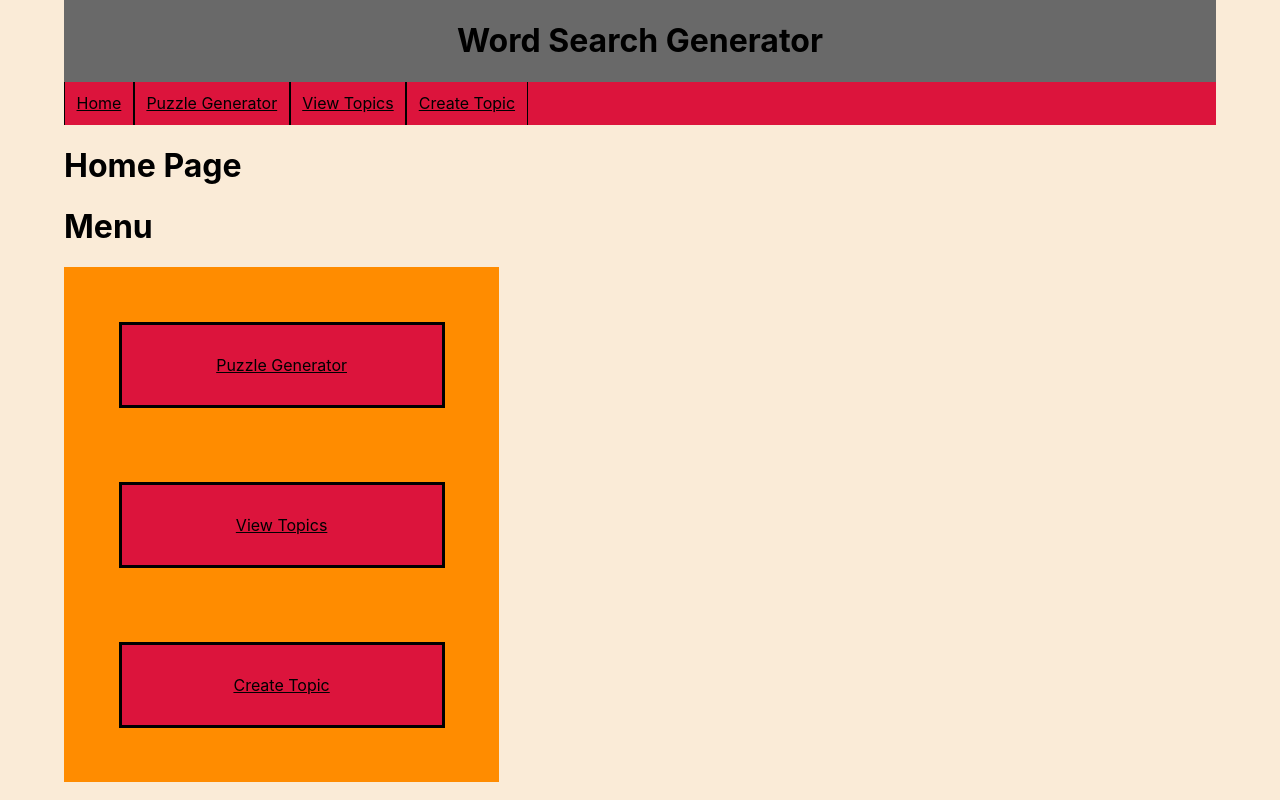
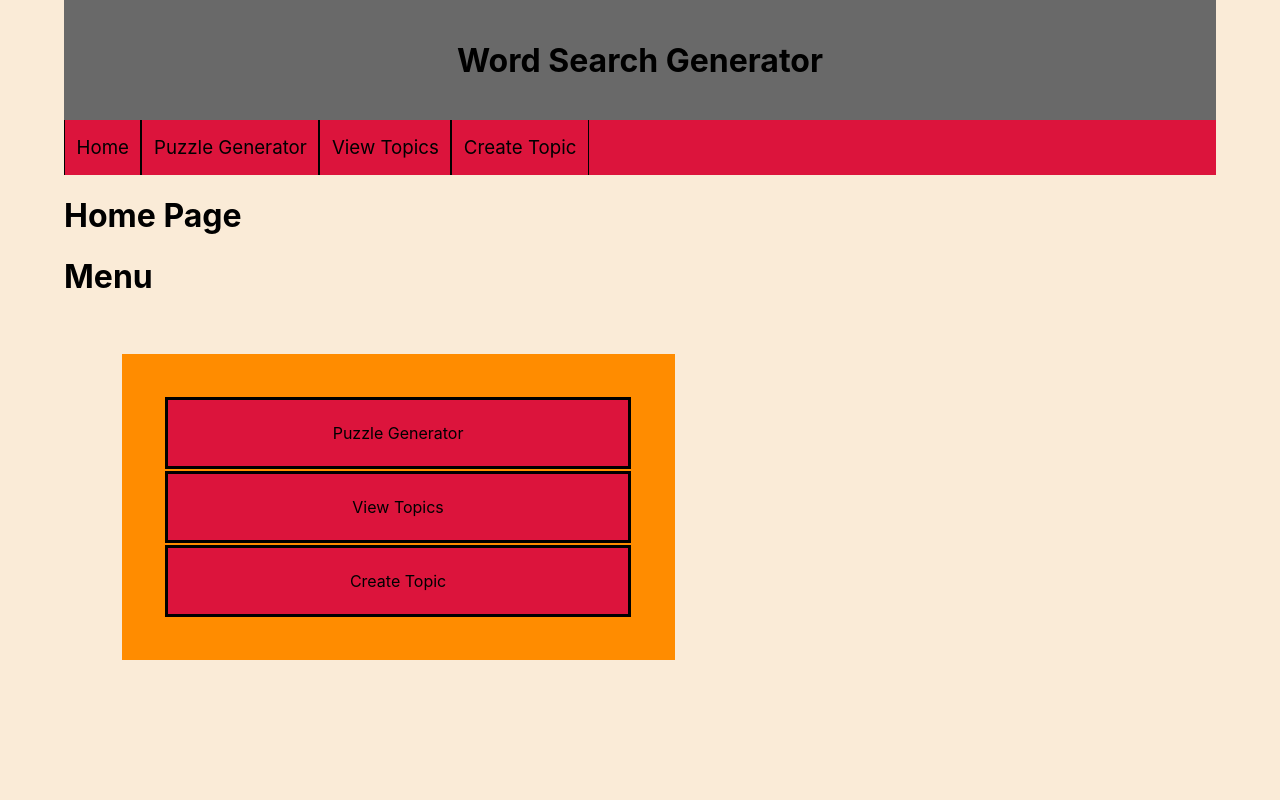
Before and after one commit to cporterbellarmine/SeniorCapstone2024, a React (Create React App) app in the folder working_version_capstone/: page / in a window 1280 px wide. Built offline with nearby package versions, Linux system fonts and the light colour scheme.

Commit message:
Main Menu Alterations

```diff
--- a/working_version_capstone/src/App.css
+++ b/working_version_capstone/src/App.css
@@ -1,9 +1,8 @@
 
 
 .App-container{
-    background-color:antiquewhite;
     padding-left: 5%;
     padding-right: 5%;
-    height: 100vh;
+    /* //height: 100lvh; */
     align-items: center;
 };
--- a/working_version_capstone/src/Components/ComponentStyling.js
+++ b/working_version_capstone/src/Components/ComponentStyling.js
@@ -2,44 +2,49 @@ import { Link } from 'react-router-dom';
 import styled from "styled-components";
 
 export const StyledMenuBarNav = styled.nav`
-    background: crimson;
     display: flex;
     justify-content: flex-start;
+    background: crimson;
 `;
 
 export const StyledMenuBarLink = styled(Link)`
+    padding: 1%;
+    display: inline-grid;
+    height: 4dvh;
+    background-color: crimson;
     border-left: solid;
     border-right: solid;
     border-width: thin;
+    align-content: center;
     color: black;
-    background-color: crimson;
-    padding: 1%;
-    display: inline-grid;
-    height: 2%;
-    &.active{
+    text-decoration: none;
+    &:hover{
         background-color: maroon;
+        color: white;
     }
 `;
 
 export const StyledButtonNav = styled.nav`
+    display: grid;
+    height: 100%;
+    grid-gap: 1dvh;
+    padding: 4%;
+    margin: 5%;
+    width: 40%;
     background-color: darkorange;
-    height: 50vh;
-    width: 40vh;
-    padding: 5%;
 `;
 
 export const StyledButtonLink = styled(Link)`
+    display: grid;
+    //height: vh;
+    padding: 5%;
     outline: solid;
+    place-content: center;
+    background-color: crimson;
     color: black;
-    background-color: crimson;
-    //margin: 5%;
-    display: grid;
-    width: 100%;
-    height: 10vh;
-    justify-content: center;
-    align-content: center;
-    margin-bottom: 10vh;
-    &.active{
+    text-decoration: none;
+    &:hover{
         background-color: maroon;
+        color: white;
     }
 `;
--- a/working_version_capstone/src/Components/Header/MainHeader.css
+++ b/working_version_capstone/src/Components/Header/MainHeader.css
@@ -2,4 +2,6 @@
     background-color: dimgrey;
     display: flex;
     justify-content: center;
+    align-items: center;
+    height: 15vh;
 };
--- a/working_version_capstone/src/Components/Header/NavBarOrg.js
+++ b/working_version_capstone/src/Components/Header/NavBarOrg.js
@@ -8,10 +8,10 @@ const NavBarOrg = () => {
         <React.Fragment>
             <StyledMenuBarNav>
                 <React.Fragment>
-                    <NavigationLinkTemplate pathway="/" textDisplayed="Home"/>
-                        <NavigationLinkTemplate pathway="/puzzle-generator" textDisplayed="Puzzle Generator"/>
-                        <NavigationLinkTemplate pathway="/view-topics" textDisplayed="View Topics"/>
-                        <NavigationLinkTemplate pathway="/create-topic" textDisplayed="Create Topic"/>
+                    <NavigationLinkTemplate pathway="/" textDisplayed={<h3 style={{fontWeight: "normal"}}>Home</h3>}/>
+                        <NavigationLinkTemplate pathway="/puzzle-generator" textDisplayed={<h3 style={{fontWeight: "normal"}}>Puzzle Generator</h3>}/>
+                        <NavigationLinkTemplate pathway="/view-topics" textDisplayed={<h3 style={{fontWeight: "normal"}}>View Topics</h3>}/>
+                        <NavigationLinkTemplate pathway="/create-topic" textDisplayed={<h3 style={{fontWeight: "normal"}}>Create Topic</h3>}/>
                 </React.Fragment>
             </StyledMenuBarNav>
             <Outlet />
--- a/working_version_capstone/src/Components/HomePage/ButtonNavOrg.js
+++ b/working_version_capstone/src/Components/HomePage/ButtonNavOrg.js
@@ -2,10 +2,12 @@ import React, { Fragment } from 'react';
 import { Outlet } from 'react-router-dom';
 import ButtonLinkTemplate from '../Individual/Buttons/Templates/ButtonNavLinks/ButtonLinkTemplate';
 //import {  PuzzleGeneratorNavLink, ViewTopicsNavLink, CreateTopicNavLink } from '../Individual/Buttons/Templates/ButtonNavLinks/ButtonLinks';
+// import "./ButtonNavOrg.css"
 import { StyledButtonNav } from '../ComponentStyling';
 
 const ButtonNavOrg = () => {
     return(
+        <div>
             <React.Fragment>
                 <StyledButtonNav>
                     <React.Fragment>
@@ -14,8 +16,9 @@ const ButtonNavOrg = () => {
                         <ButtonLinkTemplate pathway="/create-topic" textDisplayed="Create Topic"/>
                     </React.Fragment>
                 </StyledButtonNav>
+            </React.Fragment>
             <Outlet />
-        </React.Fragment>
+        </div>
     );
 };
 export default ButtonNavOrg;
--- a/working_version_capstone/src/Components/HomePage/ButtonNavigation.js
+++ b/working_version_capstone/src/Components/HomePage/ButtonNavigation.js
@@ -10,6 +10,11 @@ import CreateTopic from '../../Pages/CreateTopic';
 
 function ButtonNavigation(){
     return(
+        <div>
+            <div>
+                <h1>Menu</h1>
+            </div>
+            <div>
                 <Routes>
                     <Route path='/' element={<ButtonNavOrg />}>
                         <Route pathName='puzzle-generator' displayPage={<PuzzleGenerator />} />
@@ -17,6 +22,9 @@ function ButtonNavigation(){
                         <Route pathName='create-topic' displayPage={<CreateTopic />} />
                     </Route>
                 </Routes>
+            </div>
+        </div>
+
     );
 };
 export default ButtonNavigation;
--- a/working_version_capstone/src/Components/HomePage/MenuContainer.js
+++ b/working_version_capstone/src/Components/HomePage/MenuContainer.js
@@ -4,7 +4,6 @@ import ButtonNavigation from './ButtonNavigation';
 const MenuContainer = () => {
     return(
         <React.Fragment>
-                <h1>Menu</h1>
                 <ButtonNavigation />
         </React.Fragment>
     );
--- a/working_version_capstone/src/Pages/HomePage.js
+++ b/working_version_capstone/src/Pages/HomePage.js
@@ -1,12 +1,13 @@
 import React from 'react';
 import MenuContainer from '../Components/HomePage/MenuContainer';
+import './HomePage.css';
 
 function HomePage() {
     return(
-        <React.Fragment>
+        <div className='HomePage-size'>
             <h1>Home Page</h1>
             <MenuContainer />
-        </React.Fragment>
+        </div>
 
     );
 }
--- a/working_version_capstone/src/index.css
+++ b/working_version_capstone/src/index.css
@@ -1,3 +1,7 @@
+html{
+  background-color:antiquewhite;
+}
+
 body {
   margin: 0;
   font-family: -apple-system, BlinkMacSystemFont, 'Segoe UI', 'Roboto', 'Oxygen',
```
Also changed, not shown: working_version_capstone/src/Pages/HomePage.css (added). Lines whose indentation alone changed are shown as unchanged.
